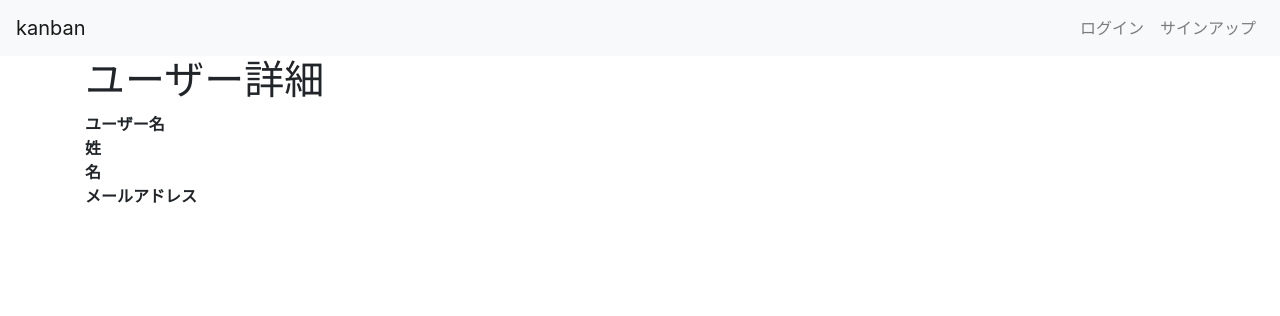
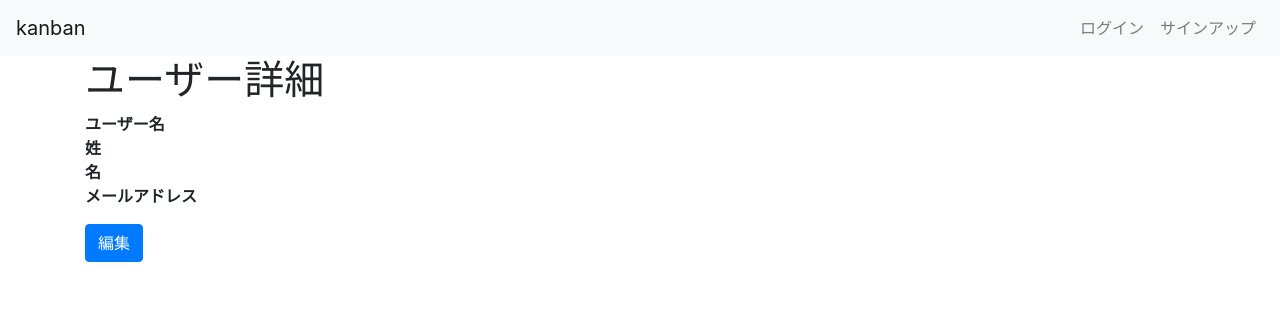
Before and after one commit to gakitomo/Python1, a Django app: template kanban/templates/kanban/users/detail.html in a window 1280 px wide. Shown: the top 316 px of the page. Run offline with Django 3.2, Linux system fonts and the light colour scheme; the template is opened without the code that fills it, so the values that code supplies are empty; parts of the project's set-up code (start-up, migrations or seed data) failed here and were passed over; some libraries are stand-ins or nearby versions.

Commit message:
Update detail.html

```diff
--- a/kanban/templates/kanban/users/detail.html
+++ b/kanban/templates/kanban/users/detail.html
@@ -13,5 +13,6 @@
     <dt class="col-sm-3">メールアドレス</dt>
     <dd class="col-sm-9">{{ user.email }}</dd>
   </dl>
+  <a class="btn btn-primary" href="{% url 'kanban:users_update' user.pk  %}" role="button">編集</a>
 </div>
 {% endblock %}
```
